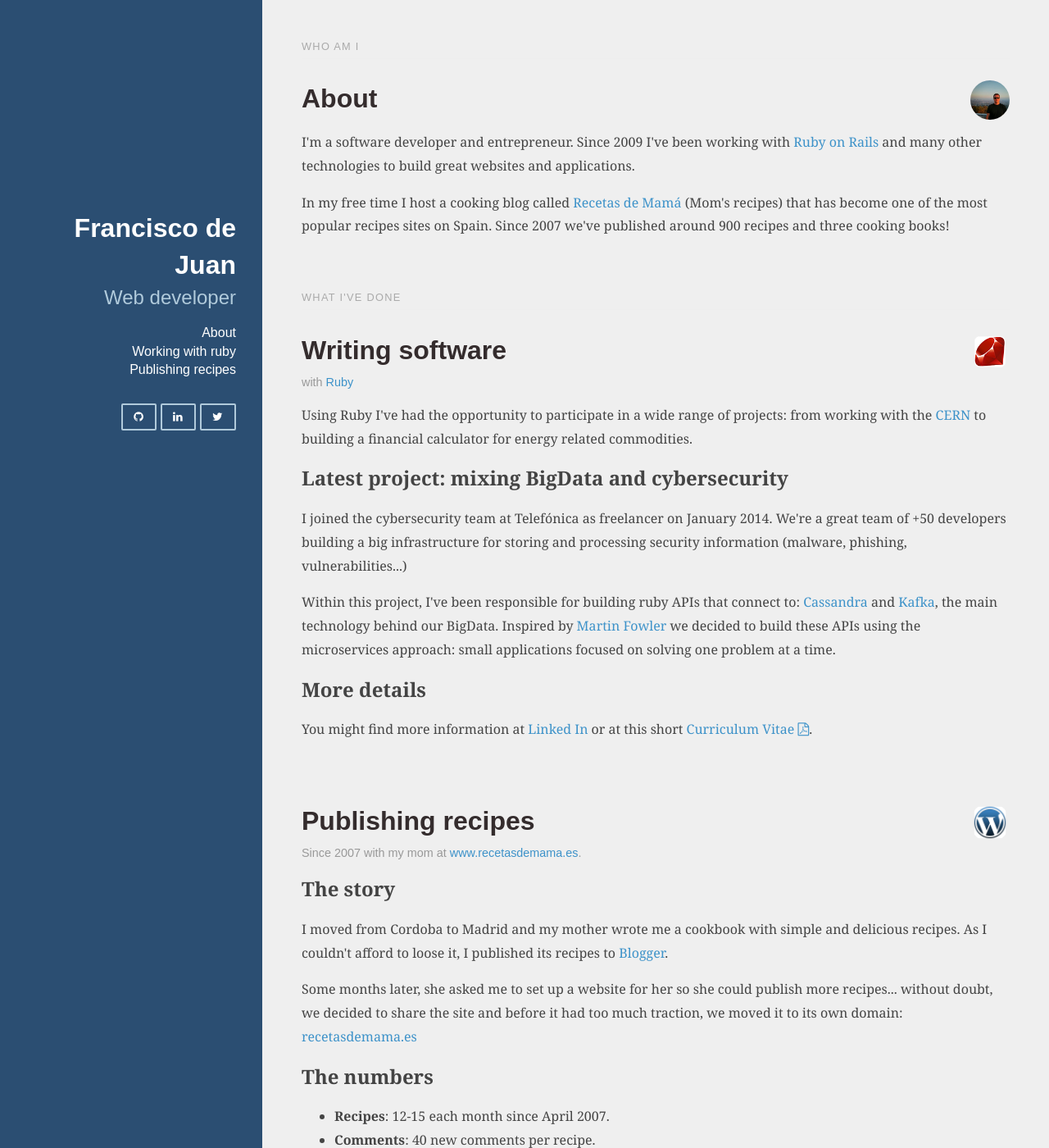
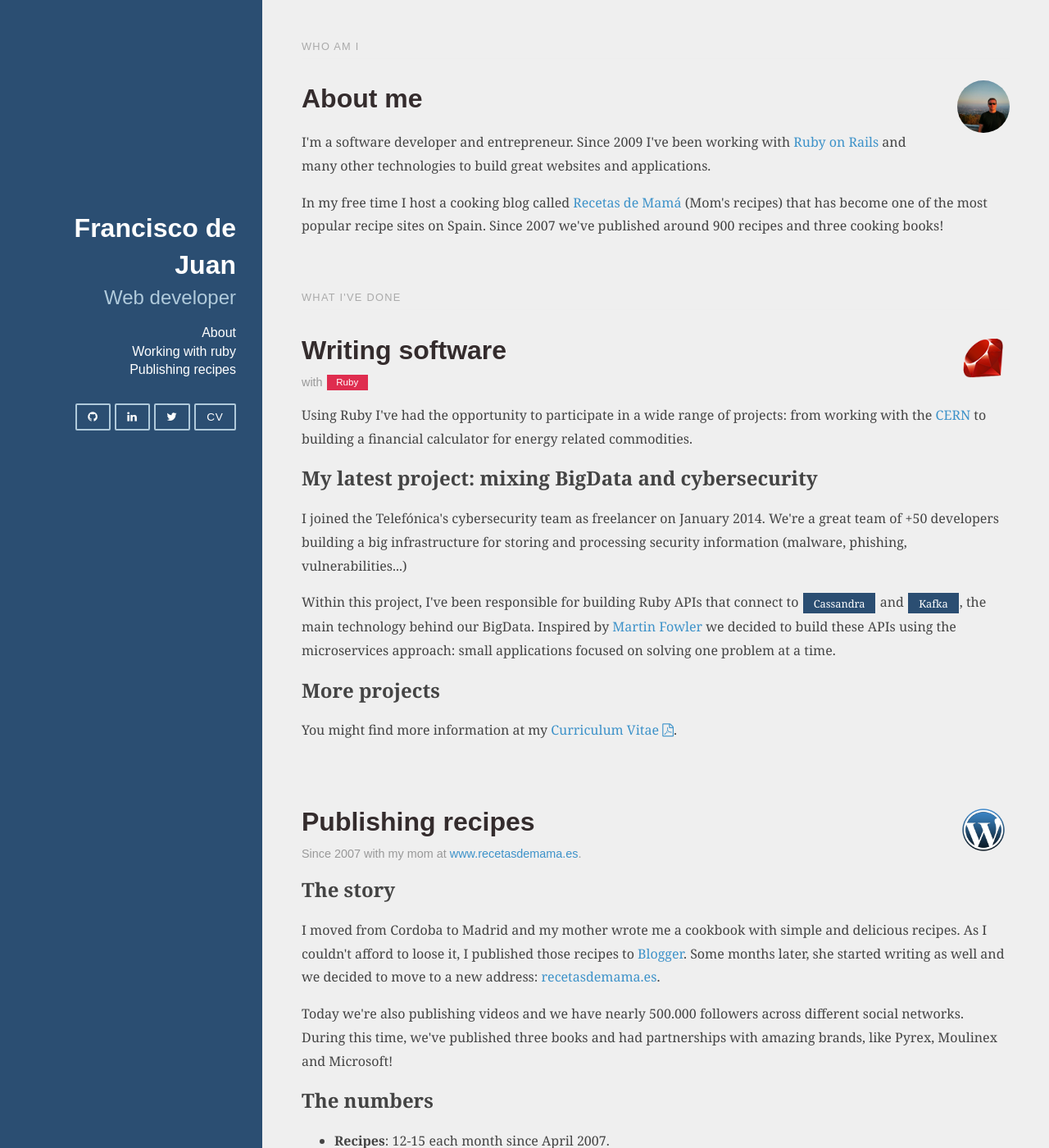
Before and after one commit to fjuan/fjuan.github.com, a Jekyll site: the page built from index.html, in a window 1280 px wide and 1400 px high. Shown: the whole window at 82% size. Built offline with Jekyll 4.4.1, drawn with Linux system fonts in a browser that asks for light colours; nearby versions of some CDN libraries; some of the changed text lies outside the part shown.

Commit message:
update content

```diff
--- a/_includes/sidebar.html
+++ b/_includes/sidebar.html
@@ -3,19 +3,20 @@
     <h1 class="brand-title"><a href="/">Francisco de Juan</a></h1>
     <h2 class="brand-tagline">Web developer</h2>
 
-    <nav class="">
-      <ul class="">
-        <li class=""><a class="" href="#about" title="About">About</a></li>
-        <li class=""><a class="" href="#ruby" title="Working with ruby">Working with ruby</a></li>
-        <li class=""><a class="" href="#recipes" title="Publishing recipes">Publishing recipes</a></li>
+    <nav>
+      <ul>
+        <li><a href="#about">About</a></li>
+        <li><a href="#ruby">Working with ruby</a></li>
+        <li><a href="#recipes">Publishing recipes</a></li>
       </ul>
     </nav>
 
     <nav class="nav">
       <ul class="nav-list">
-        <li class="nav-item"><a class="pure-button" href="https://github.com/fjuan" title="Follow me on GitHub"><i class="fa fa-github"></i></a></li>
-        <li class="nav-item"><a class="pure-button" href="http://www.linkedin.com/in/franciscodejuan" title="Follow me on LinkedIn"><i class="fa fa-linkedin"></i></a></li>
-        <li class="nav-item"><a class="pure-button" href="http://twitter.com/fjuan" title="Follow me on Twitter"><i class="fa fa-twitter"></i></a></li>
+        <li class="nav-item"><a class="pure-button" href="https://github.com/fjuan" title="Find me on GitHub"><i class="fa fa-github"></i></a></li>
+        <li class="nav-item"><a class="pure-button" href="http://www.linkedin.com/in/franciscodejuan" title="Find me on LinkedIn"><i class="fa fa-linkedin"></i></a></li>
+        <li class="nav-item"><a class="pure-button" href="http://twitter.com/fjuan" title="Find me on Twitter"><i class="fa fa-twitter"></i></a></li>
+        <li class="nav-item"><a class="pure-button" href="assets/docs/cv-francisco-de-juan-nov-2014.pdf" title="Download my curriculum vitae">CV</a></li>
       </ul>
     </nav>
   </div>
--- a/assets/stylesheets/layouts/blog.css
+++ b/assets/stylesheets/layouts/blog.css
@@ -123,8 +123,8 @@
     background: #999;
     font-size: 80%;
 }
-    .post-category-design {
-        background: #5aba59;
+    .post-category-tech {
+        background: rgb(43,78,114);
     }
     .post-category-pure {
         background: #4d85d1;
@@ -132,7 +132,7 @@
     .post-category-yui {
         background: #8156a7;
     }
-    .post-category-js {
+    .post-category-ruby {
         background: #df2d4f;
     }
 
--- a/index.html
+++ b/index.html
@@ -9,17 +9,17 @@
 
 <section class="post">
   <header class="post-header">
-    <img class="post-avatar" alt="Francisco&#x27;s avatar" height="48" width="48" src="assets/images/common/fjuan-avatar.jpg">
+    <img class="post-avatar" alt="Francisco&#x27;s avatar" height="64" width="64" src="assets/images/fjuan-avatar.jpg">
 
-    <h2 class="post-title">About</h2>
+    <h2 class="post-title">About me</h2>
   </header>
 
   <div class="post-description">
     <p>
-      I'm a software developer and entrepreneur. Since 2009 I've been working with <a href="http://rubyonrails.org/">Ruby on Rails</a> and many other technologies to build great websites and applications.
+      I'm a software developer and entrepreneur. Since 2009 I've been working with <a href="http://rubyonrails.org/" >Ruby on Rails</a> and many other technologies to build great websites and applications.
     </p>
     <p>
-      In my free time I host a cooking blog called <a href="http://www.recetasdemama.es">Recetas de Mamá</a> (Mom's recipes) that has become one of the most popular recipes sites on Spain. Since 2007 we've published around 900 recipes and three cooking books!
+      In my free time I host a cooking blog called <a href="http://www.recetasdemama.es">Recetas de Mamá</a> (Mom's recipes) that has become one of the most popular recipe sites on Spain. Since 2007 we've published around 900 recipes and three cooking books!
     </p>
   </div>
 </section>
@@ -28,12 +28,12 @@
 
 <section class="post" id="ruby">
   <header class="post-header">
-    <img class="post-avatar" alt="Ruby&#x27;s logo" height="48" width="48" src="assets/images/common/ruby-logo.png">
+    <img class="post-avatar" alt="Ruby&#x27;s logo" height="64" width="64" src="assets/images/ruby-logo.png">
 
     <h2 class="post-title">Writing software</h2>
 
     <p class="post-meta">
-      with <a href="https://www.ruby-lang.org/">Ruby</a>
+      with <a href="https://www.ruby-lang.org/" class="post-category post-category-ruby">Ruby</a>
     </p>
   </header>
 
@@ -42,16 +42,16 @@
       Using Ruby I've had the opportunity to participate in a wide range of projects: from working with the <a href="http://www.ohwr.org">CERN</a> to building a financial calculator for energy related commodities.
     </p>
 
-    <h2>Latest project: mixing BigData and cybersecurity</h2>
+    <h2>My latest project: mixing BigData and cybersecurity</h2>
     <p>
-      I joined the cybersecurity team at Telef&oacute;nica as freelancer on January 2014. We're a great team of +50 developers building a big infrastructure for storing and processing security information (malware, phishing, vulnerabilities...)
+      I joined the Telef&oacute;nica's cybersecurity team as freelancer on January 2014. We're a great team of +50 developers building a big infrastructure for storing and processing security information (malware, phishing, vulnerabilities...)
     </p>
     <p>
-      Within this project, I've been responsible for building ruby APIs that connect to: <a href="http://planetcassandra.org/">Cassandra</a> and <a href="http://kafka.apache.org/">Kafka</a>, the main technology behind our BigData. Inspired by <a href="http://martinfowler.com/articles/microservices.html">Martin Fowler</a> we decided to build these APIs using the microservices approach: small applications focused on solving one problem at a time.
+      Within this project, I've been responsible for building Ruby APIs that connect to <a href="http://planetcassandra.org/" class="post-category post-category-tech">Cassandra</a> and <a href="http://kafka.apache.org/" class="post-category post-category-tech">Kafka</a>, the main technology behind our BigData. Inspired by <a href="http://martinfowler.com/articles/microservices.html">Martin Fowler</a> we decided to build these APIs using the microservices approach: small applications focused on solving one problem at a time.
     </p>
-    <h2>More details</h2>
+    <h2>More projects</h2>
     <p>
-      You might find more information at <a href="http://www.linkedin.com/in/franciscodejuan">Linked In</a> or at this short <a href="assets/docs/cv-francisco-de-juan-nov-2014.pdf">Curriculum Vitae <i class="fa fa-file-pdf-o"></i></a>.
+      You might find more information at my <a href="assets/docs/cv-francisco-de-juan-nov-2014.pdf">Curriculum Vitae <i class="fa fa-file-pdf-o"></i></a>.
     </p>
   </div>
 
@@ -59,7 +59,7 @@
 
 <section class="post" id="recipes">
   <header class="post-header">
-    <img class="post-avatar" alt="WordPress&#x27;s logo" height="48" width="48" src="assets/images/common/wordpress-logo.png">
+    <img class="post-avatar" alt="WordPress&#x27;s logo" height="64" width="64" src="assets/images/wordpress-logo.png">
 
     <h2 class="post-title">Publishing recipes</h2>
 
@@ -70,21 +70,22 @@
 
   <div class="post-description">
     <h2>The story</h2>
-    <p>I moved from Cordoba to Madrid and my mother wrote me a cookbook with simple and delicious recipes. As I couldn't afford to loose it, I published its recipes to <a href="http://recetasdemama.blogspot.com" target="_blank">Blogger</a>.</p>
-    <p>Some months later, she asked me to set up a website for her so she could publish more recipes... without doubt, we decided to share the site and before it had too much traction, we moved it to its own domain: <a href="http://www.recetasdemama.es">recetasdemama.es</a></p>
+    <p>I moved from Cordoba to Madrid and my mother wrote me a cookbook with simple and delicious recipes. As I couldn't afford to loose it, I published those recipes to <a href="http://recetasdemama.blogspot.com" target="_blank">Blogger</a>. Some months later, she started writing as well and we decided to move to a new address: <a href="http://www.recetasdemama.es">recetasdemama.es</a>.</p>
+
+    <p>Today we're also publishing videos and we have nearly 500.000 followers across different social networks. During this time, we've published three books and had partnerships with amazing brands, like Pyrex, Moulinex and Microsoft!</p>
 
     <h2>The numbers</h2>
     <ul>
       <li><strong>Recipes</strong>: 12-15 each month since April 2007.</li>
       <li><strong>Comments</strong>: 40 new comments per recipe.</li>
       <li><strong>Visits</strong>: +350.000 unique visitors per month.</li>
-      <li><strong>Friends &amp; Fun</strong>: Countless</li>
+      <li>Countless <strong>Friends &amp; Fun</strong></li>
     </ul>
 
     <h2>The technology</h2>
     <ul>
       <li><strong>WordPress</strong>: great publishing platform that we've customized with our own theme and several plugins.</li>
-      <li><strong>Apache</strong>: long time the default web server on may linux distributions.</li>
+      <li><strong>Apache</strong>: my preferred web server.</li>
       <li><strong>Varnish Cache</strong>: mandatory piece for improving speed and optimizing resources on the server side.</li>
       <li><strong>Nikon D3001</strong>: for taking pictures and videos.</li>
     </ul>
```
Also changed, not shown: assets/images/common/file-icons.png (deleted), assets/images/common/ruby-logo.png (deleted), assets/images/common/wordpress-logo.png (deleted), assets/images/fjuan-avatar.jpg (renamed from assets/images/common/fjuan-avatar.jpg), assets/images/ruby-logo.png (added), assets/images/wordpress-logo.png (added).
